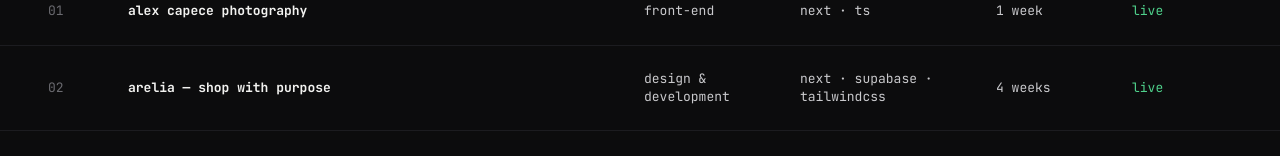
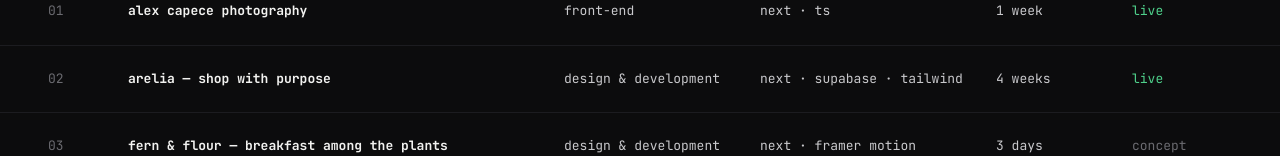
Before and after one commit to HrishavSaha/hrishav.dev, a Next.js app: page /work in a window 1280 px wide. Shown: the part 380-536 px from the top of the page. Built offline with nearby package versions, Linux system fonts and the light colour scheme; no server answers.

Commit message:
Update grid column configuration and refine stack label in AreliaShopWithPurpose case study

```diff
--- a/app/work/page.tsx
+++ b/app/work/page.tsx
@@ -15,7 +15,7 @@
 	path: "/work",
 });
 
-const ROW_GRID = "lg:grid lg:grid-cols-[64px_1fr_140px_180px_120px_100px] lg:gap-4";
+const ROW_GRID = "lg:grid lg:grid-cols-[64px_1fr_180px_220px_120px_100px] lg:gap-4";
 
 // the specs shown per row, with the table column each one occupies at desktop
 const SPEC_COLUMNS = [
--- a/content/case-studies/ShopAreliaMarketplace.tsx
+++ b/content/case-studies/ShopAreliaMarketplace.tsx
@@ -31,7 +31,7 @@
 	specs: [
 		{ label: 'role', value: 'design & development' },
 		{ label: 'duration', value: '4 weeks' },
-		{ label: 'stack', value: 'next · supabase · tailwindcss' },
+		{ label: 'stack', value: 'next · supabase · tailwind' },
 	],
 	status: 'live',
 	liveURL: 'shoparelia.org'
```
